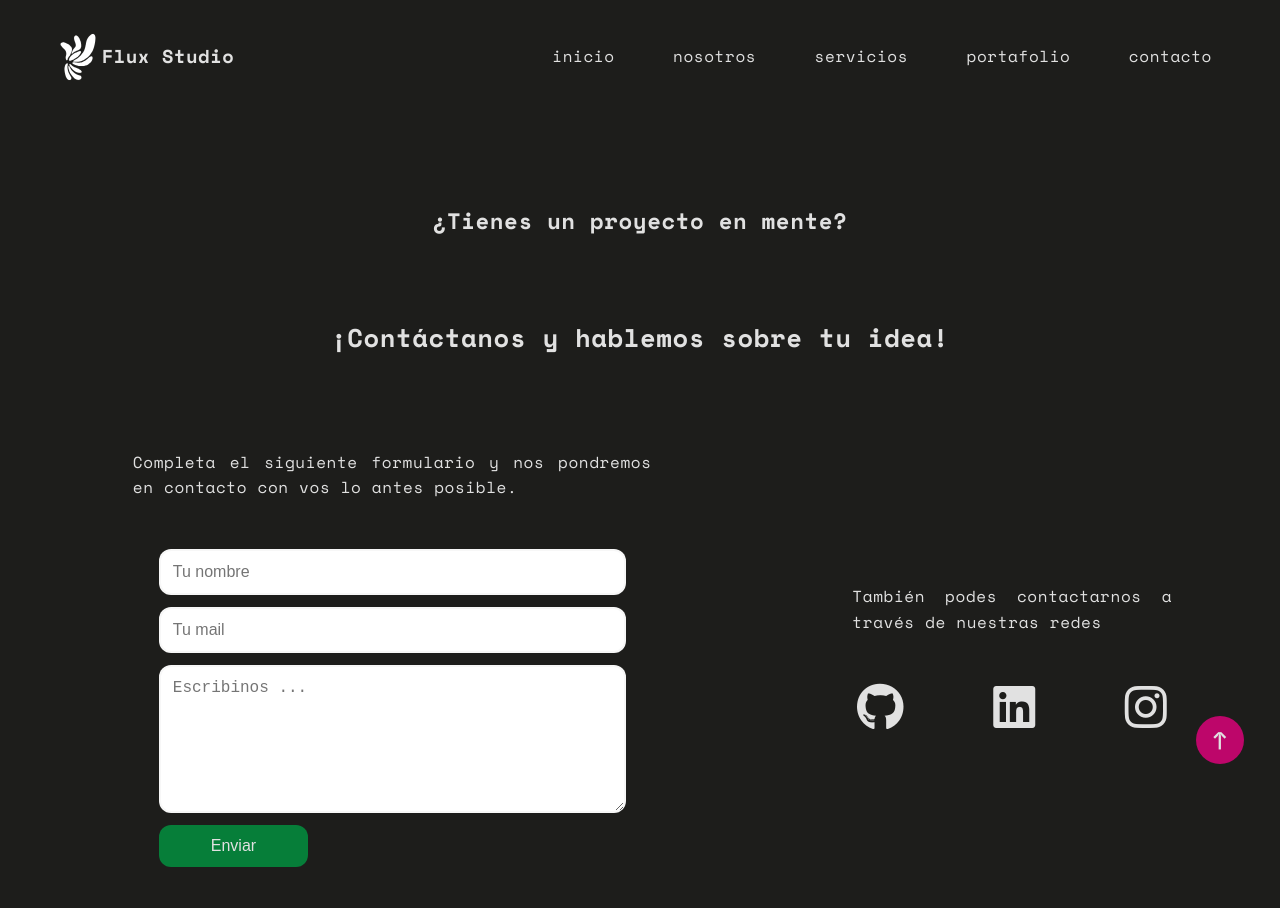
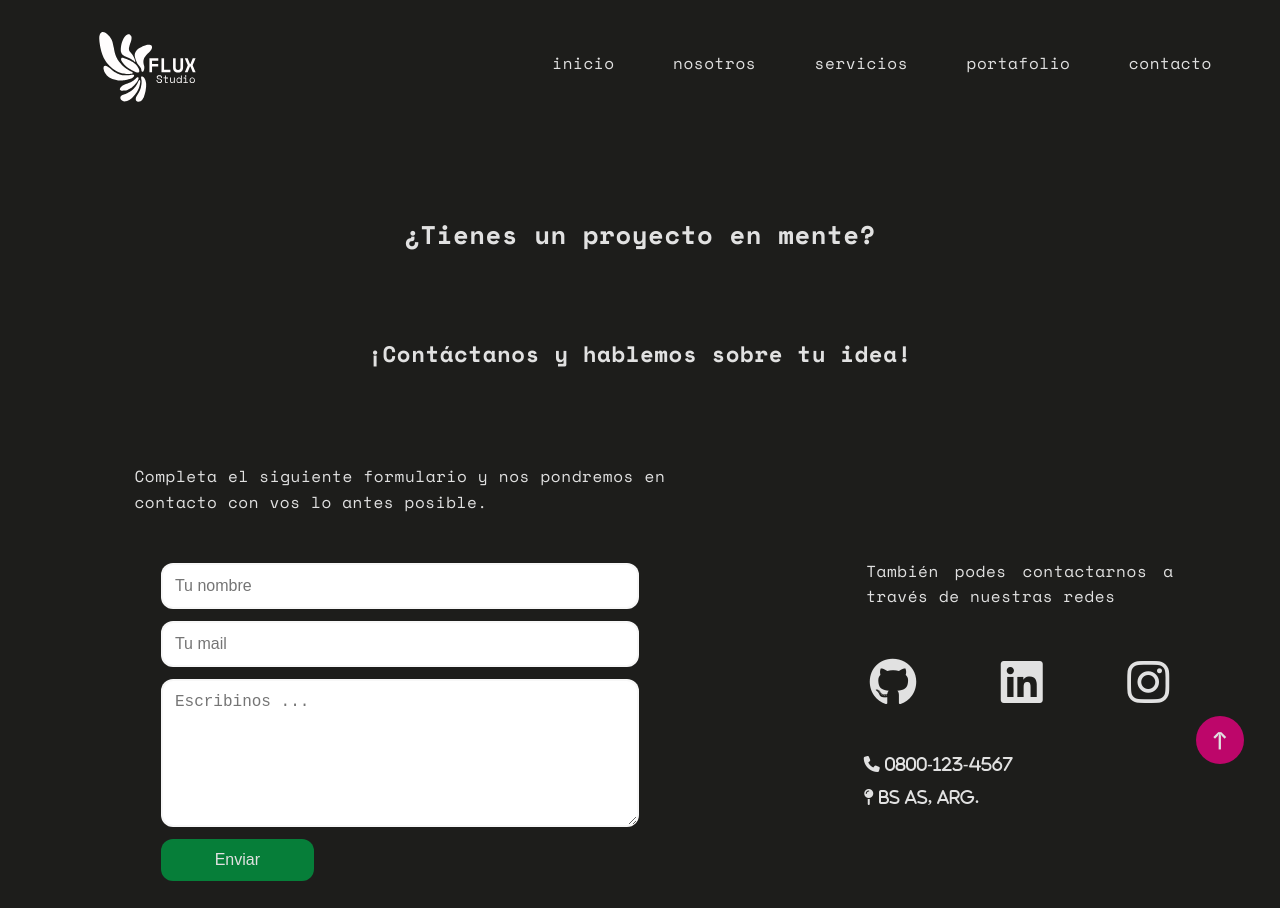
Before and after one commit to DevRosses/FluxStudio, a plain HTML site: page contacto.html in a window 1280 px wide. Shown: the top 908 px of the page. Drawn offline with nearby package versions, Linux system fonts and the light colour scheme.

Commit message:
Add: info de contactos

```diff
--- a/contacto.html
+++ b/contacto.html
@@ -23,9 +23,11 @@
     <div class="contenedor">
       <header id="header">
         <div class="logo">
-          <img src="./IMG/logoneg.svg" alt="Flux Studio Logo" class="logoImg" />
-
-          <h3 class="titulo">Flux Studio</h3>
+          <img
+            src="./IMG/LogoHeader.svg"
+            alt="Flux Studio Logo"
+            class="logoImg"
+          />
         </div>
 
         <nav class="navegacion">
@@ -40,15 +42,20 @@
       </header>
 
       <section id="contacto" class="seccion">
-        <h4>¿Tienes un proyecto en mente?</h4>
-        <h3>¡Contáctanos y hablemos sobre tu idea!</h3>
+        <h3>¿Tienes un proyecto en mente?</h3>
+        <h4>¡Contáctanos y hablemos sobre tu idea!</h4>
         <div class="contacto">
           <div class="contacto_div1">
             <p>
               Completa el siguiente formulario y nos pondremos en contacto con
               vos lo antes posible.
             </p>
-            <form action="mailto:tu-email@ejemplo.com?subject=Mensaje%20desde%20el%20Formulario" method="post" enctype="text/plain" class="formulario">
+            <form
+              action="mailto:tu-email@ejemplo.com?subject=Mensaje%20desde%20el%20Formulario"
+              method="post"
+              enctype="text/plain"
+              class="formulario"
+            >
               <input type="text" placeholder="Tu nombre" required />
               <input type="email" placeholder="Tu mail" required />
               <textarea placeholder="Escribinos ..." required></textarea>
@@ -56,15 +63,12 @@
             </form>
           </div>
 
+          <div class="contacto_contenedor">
           <div class="contacto_div2">
             <p>También podes contactarnos a través de nuestras redes</p>
 
             <div class="contacto_redes">
-              <a
-                href="https://github.com"
-                target="_blank"
-                title="Mi GitHub"
-              >
+              <a href="https://github.com" target="_blank" title="Mi GitHub">
                 <i class="fa-brands fa-github"></i>
               </a>
               <a
@@ -83,6 +87,12 @@
               </a>
             </div>
           </div>
+
+          <div class="contacto_div3">
+            <i class="fa-solid fa-phone"> 0800-123-4567</i><br>
+            <i class="fa-sharp fa-solid fa-map-pin"> Bs As, Arg.</i>
+          </div>
+          </div>
         </div>
       </section>
 
--- a/styles.css
+++ b/styles.css
@@ -41,7 +41,7 @@ header {
 }
 
 .logoImg {
-  max-width: 48px;
+  max-width: 120px;
   height: auto;
 }
 
@@ -261,6 +261,16 @@ header {
   gap: 24px;
 }
 
+.contacto_div3{
+  text-align: left;
+  padding-left: 84px;
+  padding-top: 12px;
+}
+
+.contacto_div3 i{
+  padding-top: 12px;
+}
+
 .contacto_div1 p {
   text-align: justify;
   margin-bottom: 24px;
```
Also changed, not shown: index.html (+9 -4 lines), nosotros.html (+11 -6 lines), portafolio.html (+10 -6 lines), servicios.html (+10 -7 lines), IMG/LogoHeader.svg (added).
